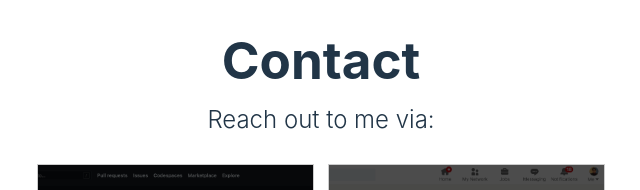
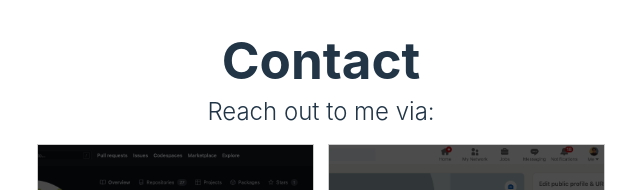
Before and after one commit to RitinDev/project-portfolio, a React (Vite) app: page /contact in a window 1280 px wide. Shown: the top 190 px of the page, without its empty margins (319-959 px from the left). Built offline with nearby package versions, Linux system fonts and the light colour scheme.

Commit message:
Adjust Gaps in Contact Page

```diff
--- a/src/pages/contact/contact.css
+++ b/src/pages/contact/contact.css
@@ -11,7 +11,8 @@
 
 .contact h2 {
     font-weight: 300;
-    margin-bottom: -0.5rem;
+    margin-top: 0.75rem;
+    margin-bottom: -1.25rem;
     /* Add animation */
     animation: move-in-left 0.25s ease-in-out;
 }
```
